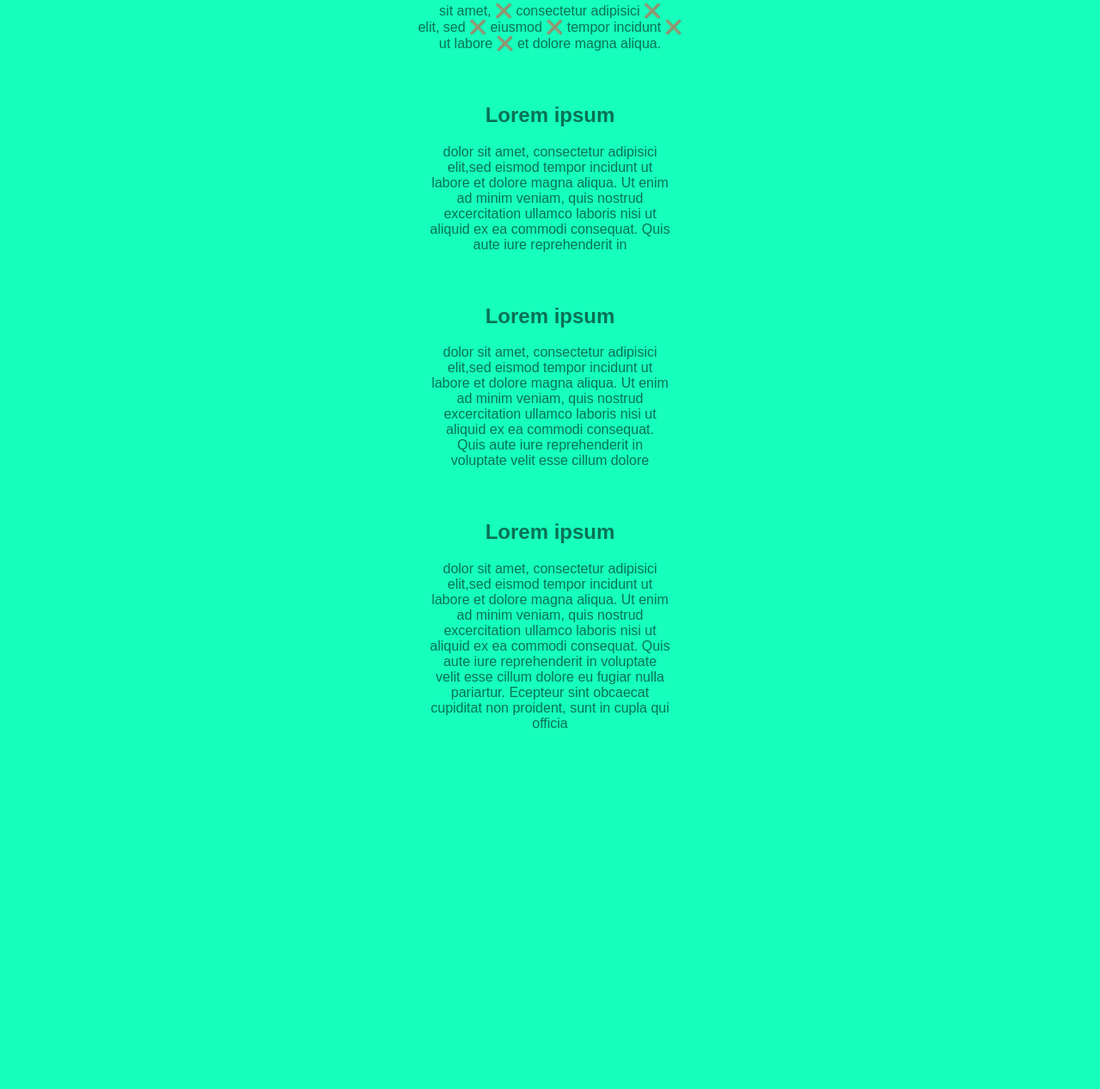
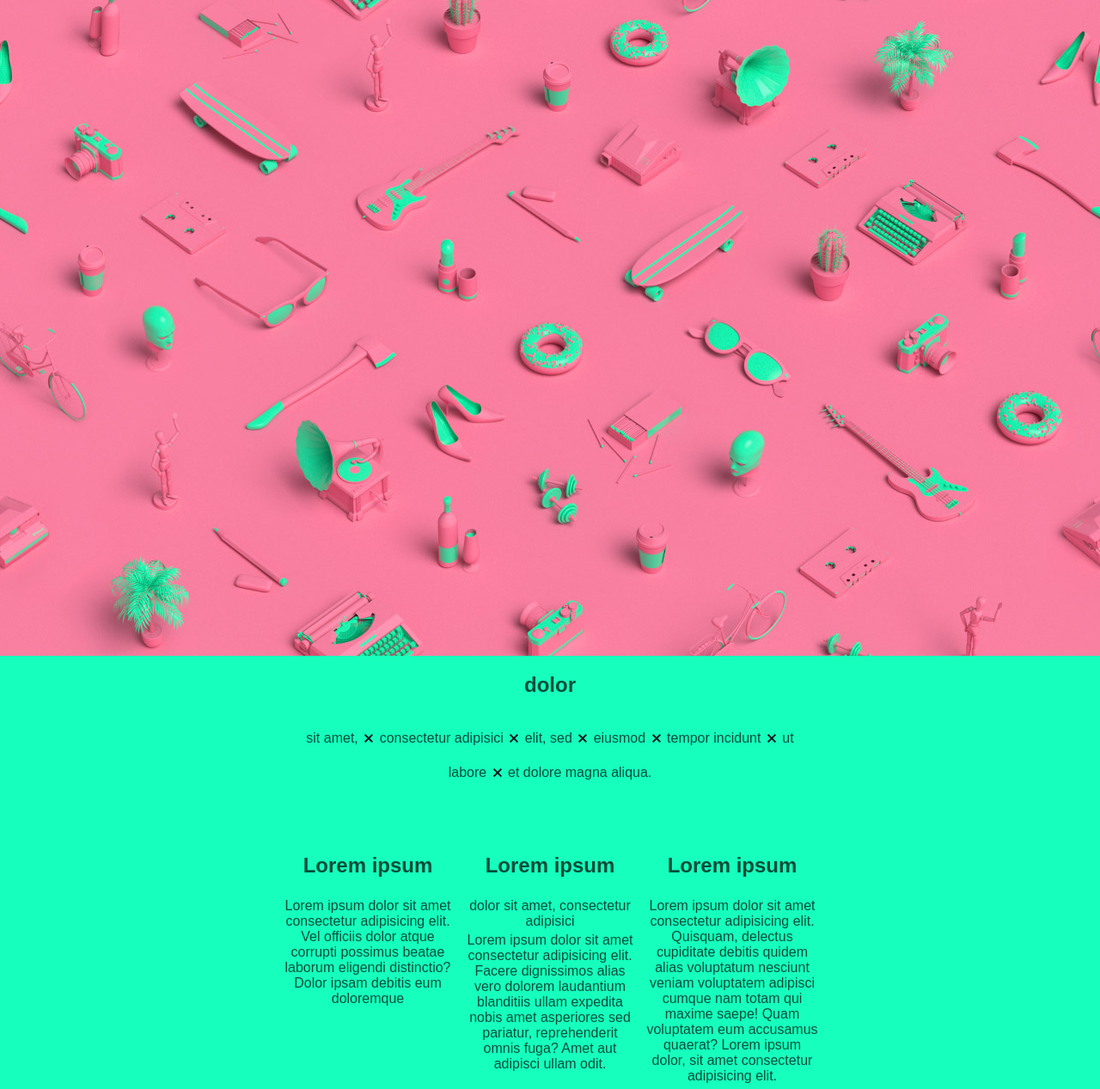
Before and after one commit to Jorgealia8/202205-W01CH05_Alejandro-Jorge, a website: page about.html in a window 1280 px wide. Shown: the part 197-1464 px from the top of the page at 86% size. Before the commit the page ends 1088 px from the top, so only its background shows below. Drawn offline with Linux system fonts and the light colour scheme.

Commit message:
Completed body about

```diff
--- a/about.html
+++ b/about.html
@@ -25,81 +25,97 @@
             </header>
         </header>
         <article class="article">
-            <section class="container">
+            <img
+                class="article__image"
+                src="./images/about/media1.jpg"
+                alt="image 3d bike"
+            />
+            <div class="container__text">
+                <section class="container container--row">
                     <h2>dolor</h2>
-                <p class="article__item">
-                    sit amet, ❌ consectetur adipisici ❌
-                </p>
-                <p class="article__item">
-                    elit, sed ❌ eiusmod ❌ tempor incidunt ❌
-                </p>
-                <p class="article__item">
-                    ut labore ❌ et dolore magna aliqua.
+                    <p class="container__item container__item--text">
+                        sit amet,
+                        <span
+                            ><img
+                                class="container__image"
+                                src="./images/about/X.svg"
+                                alt="X"
+                        /></span>
+                        consectetur adipisici
+                        <span
+                            ><img
+                                class="container__image"
+                                src="./images/about/X.svg"
+                                alt="X"
+                        /></span>
+                        elit, sed
+                        <span
+                            ><img
+                                class="container__image"
+                                src="./images/about/X.svg"
+                                alt="X"
+                        /></span>
+                        eiusmod
+                        <span
+                            ><img
+                                class="container__image"
+                                src="./images/about/X.svg"
+                                alt="X"
+                        /></span>
+                        tempor incidunt
+                        <span
+                            ><img
+                                class="container__image"
+                                src="./images/about/X.svg"
+                                alt="X"
+                        /></span>
+                        ut labore
+                        <span
+                            ><img
+                                class="container__image"
+                                src="./images/about/X.svg"
+                                alt="X"
+                        /></span>
+                        et dolore magna aliqua.
                     </p>
                 </section>
-            <section class="container">
+            </div>
+
+            <div class="wrapper">
+                <section class="container wrapper__text">
+                    <h2>Lorem ipsum</h2>
+                    <p class="article__item">
+                        Lorem ipsum dolor sit amet consectetur adipisicing elit.
+                        Vel officiis dolor atque corrupti possimus beatae
+                        laborum eligendi distinctio? Dolor ipsam debitis eum
+                        doloremque
+                    </p>
+                </section>
+                <section class="container wrapper__text">
                     <h2>Lorem ipsum</h2>
                     <p class="article__item">
                         dolor sit amet, consectetur adipisici
                     </p>
-                <p class="article__item">elit,sed eismod tempor incidunt ut</p>
                     <p class="article__item">
-                    labore et dolore magna aliqua. Ut enim
+                        Lorem ipsum dolor sit amet consectetur adipisicing elit.
+                        Facere dignissimos alias vero dolorem laudantium
+                        blanditiis ullam expedita nobis amet asperiores sed
+                        pariatur, reprehenderit omnis fuga? Amet aut adipisci
+                        ullam odit.
                     </p>
-                <p class="article__item">ad minim veniam, quis nostrud</p>
-                <p class="article__item">
-                    excercitation ullamco laboris nisi ut
-                </p>
-                <p class="article__item">
-                    aliquid ex ea commodi consequat. Quis
-                </p>
-                <p class="article__item">aute iure reprehenderit in</p>
                 </section>
-            <section class="container">
+                <section class="container wrapper__text">
                     <h2>Lorem ipsum</h2>
                     <p class="article__item">
-                    dolor sit amet, consectetur adipisici
+                        Lorem ipsum dolor sit amet consectetur adipisicing elit.
+                        Quisquam, delectus cupiditate debitis quidem alias
+                        voluptatum nesciunt veniam voluptatem adipisci cumque
+                        nam totam qui maxime saepe! Quam voluptatem eum
+                        accusamus quaerat? Lorem ipsum dolor, sit amet
+                        consectetur adipisicing elit.
                     </p>
-                <p class="article__item">elit,sed eismod tempor incidunt ut</p>
-                <p class="article__item">
-                    labore et dolore magna aliqua. Ut enim
-                </p>
-                <p class="article__item">ad minim veniam, quis nostrud</p>
-                <p class="article__item">
-                    excercitation ullamco laboris nisi ut
-                </p>
-                <p class="article__item">aliquid ex ea commodi consequat.</p>
-                <p class="article__item">Quis aute iure reprehenderit in</p>
-                <p class="article__item">voluptate velit esse cillum dolore</p>
                 </section>
-            <section class="container">
-                <h2>Lorem ipsum</h2>
-                <p class="article__item">
-                    dolor sit amet, consectetur adipisici
-                </p>
-                <p class="article__item">elit,sed eismod tempor incidunt ut</p>
-                <p class="article__item">
-                    labore et dolore magna aliqua. Ut enim
-                </p>
-                <p class="article__item">ad minim veniam, quis nostrud</p>
-                <p class="article__item">
-                    excercitation ullamco laboris nisi ut
-                </p>
-                <p class="article__item">
-                    aliquid ex ea commodi consequat. Quis
-                </p>
-                <p class="article__item">
-                    aute iure reprehenderit in voluptate
-                </p>
-                <p class="article__item">
-                    velit esse cillum dolore eu fugiar nulla
-                </p>
-                <p class="article__item">pariartur. Ecepteur sint obcaecat</p>
-                <p class="article__item">
-                    cupiditat non proident, sunt in cupla qui
-                </p>
-                <p class="article__item">officia</p>
-            </section>
+            </div>
         </article>
 
         <footer></footer>
--- a/scss/styleabout.scss
+++ b/scss/styleabout.scss
@@ -16,12 +16,16 @@ body {
 
 .article {
     background-color: #16ffbd;
-    color: rgba(0, 0, 0, 0.557);
-}
-
-.article__item {
-    margin: 0;
-    padding: 0%;
+    color: rgba(0, 0, 0, 0.699);
+    margin-top: 40px;
+    &__item {
+        margin: 0;
+        padding: 0%;
+        margin-top: 4px;
+    }
+    &__image {
+        display: none;
+    }
 }
 
 .container {
@@ -29,6 +33,43 @@ body {
     display: flex;
     flex-direction: column;
     align-items: center;
+    &__item {
+        margin: 0.5rem;
+        text-align: center;
+        &--text {
+            line-height: 2.5rem;
+        }
+    }
+    &__image {
+        width: 10px;
+        margin-left: 3px;
+        margin-right: 3px;
+    }
+    &__text {
+        display: flex;
+        justify-content: center;
+        align-items: center;
+    }
+}
+
+.container--row {
+    max-width: 300px;
+    align-items: center;
+    display: flex;
+    justify-content: center;
+    align-items: center;
+}
+
+.wrapper {
+    display: flex;
+    flex-direction: column;
+    justify-content: center;
+    align-items: center;
+
+    &__text {
+        text-align: center;
+        width: 300px;
+    }
 }
 
 .header {
@@ -65,3 +106,27 @@ body {
         max-width: 100%;
     }
 }
+
+@media (min-width: 600px) {
+    .article__image {
+        display: block;
+        width: 100vw;
+    }
+    .wrapper {
+        display: flex;
+        flex-direction: row;
+        justify-content: center;
+        align-items: flex-start;
+        width: 100vw;
+        &__text {
+            margin: 6px;
+            width: 200px;
+        }
+    }
+    .container__item--text {
+        width: 100vw;
+        max-width: 600px;
+        padding-left: 15px;
+        padding-right: 15px;
+    }
+}
```
Also changed, not shown: css/styleabout.css, images/about/X.svg (added). Lines whose indentation alone changed are shown as unchanged.
